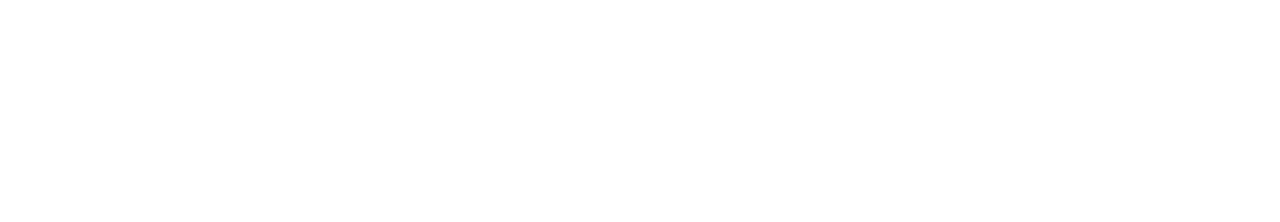
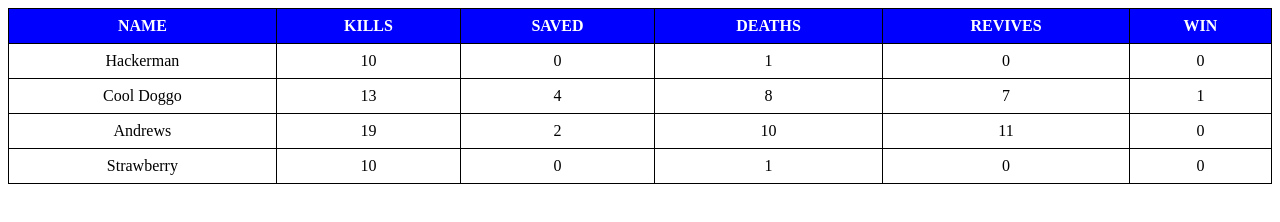
Before and after one commit to acciojob/Styled-Table-Subhankausar, a website: page main.html in a window 1280 px wide. Drawn offline with Linux system fonts and the light colour scheme.

Commit message:
created a submission

```diff
--- a/main.html
+++ b/main.html
@@ -9,7 +9,51 @@
 </head>
 <body>
     <!-- add table here -->
-
-
+    <table class="table">
+        <thead>
+            <tr class="thead">
+                <th>NAME</th>
+                <th>KILLS</th>
+                <th>SAVED</th>
+                <th>DEATHS</th>
+                <th>REVIVES</th>
+                <th>WIN</th>
+            </tr>
+        </thead>
+        <tbody>
+            <tr>
+                <td>Hackerman</td>
+                <td>10</td>
+                <td>0</td>
+                <td>1</td>
+                <td>0</td>
+                <td>0</td>
+            </tr>
+            <tr>
+                <td>Cool Doggo</td>
+                <td>13</td>
+                <td>4</td>
+                <td>8</td>
+                <td>7</td>
+                <td>1</td>
+            </tr>
+            <tr>
+                <td>Andrews</td>
+                <td>19</td>
+                <td>2</td>
+                <td>10</td>
+                <td>11</td>
+                <td>0</td>
+            </tr>
+            <tr>
+                <td>Strawberry</td>
+                <td>10</td>
+                <td>0</td>
+                <td>1</td>
+                <td>0</td>
+                <td>0</td>
+            </tr>
+        </tbody>
+    </table>
 </body>
 </html>
--- a/styles.css
+++ b/styles.css
@@ -1 +1,15 @@
-/* your code */
+.thead {
+    background-color: blue;
+    color: white; /* Adding white color to the text in the header */
+}
+
+.table {
+    border-collapse: collapse; /* Adding border-collapse to collapse table borders */
+    width: 100%; /* Adding width to the table */
+}
+
+.tabl, th, td {
+    border: 1px solid black; /* Adding border to table elements */
+    padding: 8px; /* Adding padding to table cells */
+    text-align: center; /* Center-aligning the text in cells */
+}
```
